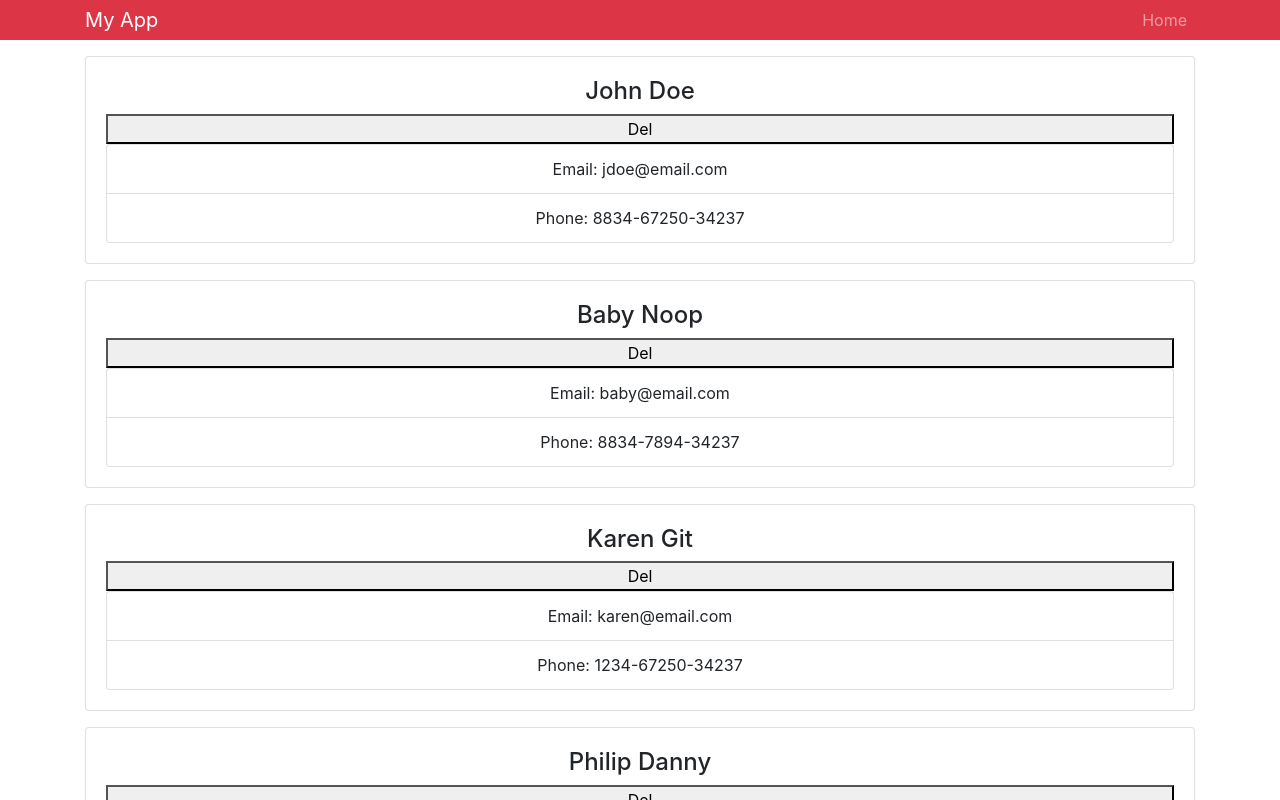
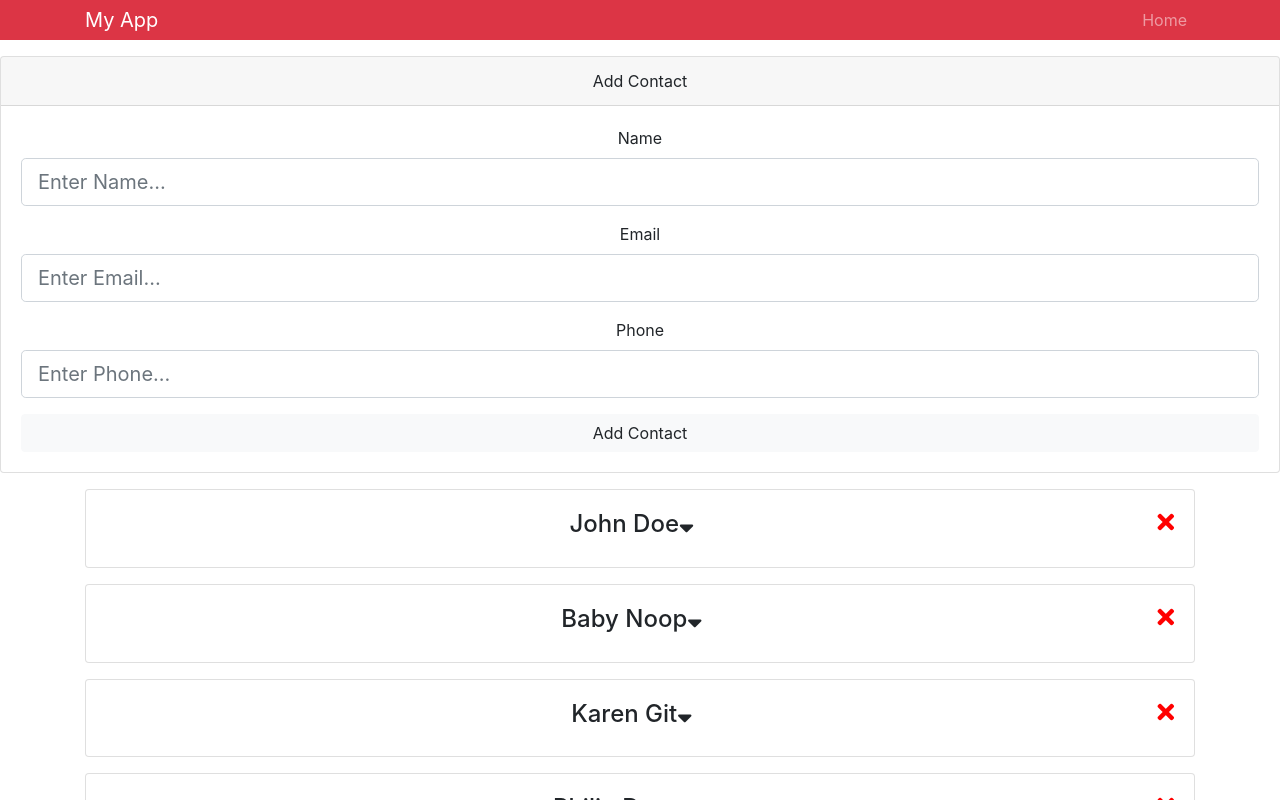
Before and after one commit to phuong-cse-iu/project-manager-react-app, a React (Create React App) app: page / in a window 1280 px wide. Shown: the top 800 px of the page. Built offline with nearby package versions, Linux system fonts and the light colour scheme.

Commit message:
Add form, structure source code

```diff
--- a/public/index.html
+++ b/public/index.html
@@ -10,6 +10,7 @@
     -->
     <link rel="manifest" href="%PUBLIC_URL%/manifest.json">
     <link rel="shortcut icon" href="%PUBLIC_URL%/favicon.ico">
+    <link rel="stylesheet" href="https://use.fontawesome.com/releases/v5.3.1/css/all.css" integrity="sha384-mzrmE5qonljUremFsqc01SB46JvROS7bZs3IO2EmfFsd15uHvIt+Y8vEf7N7fWAU" crossorigin="anonymous">
     <!--
       Notice the use of %PUBLIC_URL% in the tags above.
       It will be replaced with the URL of the `public` folder during the build.
--- a/src/App.js
+++ b/src/App.js
@@ -1,10 +1,11 @@
 import React, { Component } from 'react';
 import logo from './logo.svg';
 import './App.css';
-import Project from './Components/Project';
-import Header from './Components/Header';
+import Header from './layout/Header';
 import 'bootstrap/dist/css/bootstrap.min.css';
-import Contacts from './Components/Contacts';
+import Contacts from './Components/contacts/Contacts';
+import { Provider } from './context';
+import AddContact from './Components/contacts/AddContact';
 
 class App extends Component {
   constructor(props) {
@@ -29,13 +30,16 @@ class App extends Component {
 
   render() {
     return (
-      <div className="App">
+      <Provider>
+        <div className="App">
         <Header title="My App"/>
+        <AddContact />
         <div className="container">
           {/* <Project projects={this.state.projects}/> */}
           <Contacts />
         </div>
       </div>
+      </Provider>
     );
   }
 }
--- a/src/Components/Contact.js
+++ /dev/null
@@ -1,23 +0,0 @@
-import React, { Component } from 'react'
-
-export default class Contact extends Component {
-
-  deleteHandler = ()  => {
-    this.props.deleteContact();
-  }
-
-  render() {
-    const { contact } = this.props;
-
-    return (
-      <div className="card card-body mb-3">
-        <h4>{contact.name}</h4>
-        <button style={{float: "right"}} onClick={this.deleteHandler}>Del</button>
-        <ul className="list-group">
-          <li className="list-group-item">Email: {contact.email}</li>
-          <li className="list-group-item">Phone: {contact.phone}</li>
-        </ul>
-      </div>
-    )
-  }
-}
--- a/src/Components/Contacts.js
+++ /dev/null
@@ -1,63 +0,0 @@
-import React, { Component } from "react";
-import Contact from "./Contact";
-
-class Contacts extends Component {
-  constructor(props) {
-    super(props);
-    this.state = {
-      contacts: [
-        {
-          id: 1,
-          name: "John Doe",
-          email: "jdoe@email.com",
-          phone: "8834-67250-34237"
-        },
-        {
-          id: 2,
-          name: "Baby Noop",
-          email: "baby@email.com",
-          phone: "8834-7894-34237"
-        },
-        {
-          id: 3,
-          name: "Karen Git",
-          email: "karen@email.com",
-          phone: "1234-67250-34237"
-        },
-        {
-          id: 4,
-          name: "Philip Danny",
-          email: "philip@email.com",
-          phone: "2235-67250-34237"
-        }
-      ]
-    };
-  }
-
-  deleteContact = (id) => {
-    const contacts = this.state.contacts;
-
-    const newContacts = contacts.filter(contact => contact.id !== id);
-    this.setState({contacts: newContacts});
-  }
-
-  componentDidMount() {}
-
-  render() {
-    const { contacts } = this.state;
-
-    return (
-      <React.Fragment>
-        {contacts.map(contact => (
-          <Contact
-            contact={contact}
-            key={contact.id}
-            deleteContact={this.deleteContact.bind(this, contact.id)}
-          />
-        ))}
-      </React.Fragment>
-    );
-  }
-}
-
-export default Contacts;
--- /dev/null
+++ b/src/Components/contacts/AddContact.js
@@ -0,0 +1,74 @@
+import React, { Component } from 'react'
+
+class AddContact extends Component {
+  state = {
+    name: '',
+    email: '',
+    phone: '',
+  }
+
+  onFieldsChange = (e) => {
+    this.setState(
+      {
+        [e.target.name] : e.target.value
+      }
+    );
+  }
+
+  onSubmit = (e) => {
+    e.preventDefault();
+    console.log(this.state);
+  }
+
+  render() {
+    const { name, email, phone } = this.state;
+    return (
+      <div className="card mb-3">
+        <div className="card-header">
+          Add Contact
+        </div>
+        <div className="card-body">
+          <form onSubmit={this.onSubmit}>
+            <div className="form-group">
+              <label htmlFor="name">Name</label>
+              <input
+                type="text" className="form-control form-control-lg"
+                placeholder="Enter Name..."
+                name="name"
+                value={name}
+                onChange={this.onFieldsChange}
+              />
+            </div>
+
+            <div className="form-group">
+              <label htmlFor="email">Email</label>
+              <input
+                type="email" className="form-control form-control-lg"
+                placeholder="Enter Email..."
+                name="email"
+                value={email}
+                onChange={this.onFieldsChange}
+              />
+            </div>
+
+            <div className="form-group">
+              <label htmlFor="phone">Phone</label>
+              <input
+                type="text" className="form-control form-control-lg"
+                placeholder="Enter Phone..."
+                name="phone"
+                value={phone}
+                onChange={this.onFieldsChange}
+              />
+            </div>
+            <input type="submit" className="submit" value="Add Contact"
+              className="btn btn-light btn-block"
+            />
+          </form>
+        </div>
+      </div>
+    )
+  }
+}
+
+export default AddContact;
--- /dev/null
+++ b/src/Components/contacts/Contact.js
@@ -0,0 +1,55 @@
+import React, { Component } from "react";
+import { Consumer } from "../../context";
+
+export default class Contact extends Component {
+  constructor(props) {
+    super(props);
+    this.state = {
+      showContactDetails: false
+    };
+  }
+
+  onShowContactDetail = e => {
+    console.log(e.target);
+    this.setState({ showContactDetails: !this.state.showContactDetails });
+  };
+
+  deleteHandler = (id, dispatch) => {
+    dispatch({type: 'DELETE_CONTACT', payload: id});
+  };
+
+  render() {
+    const { contact } = this.props;
+    const { showContactDetails } = this.state;
+    return (
+      <Consumer>
+        {value => {
+          const { dispatch } = value;
+          return (
+            <div className="card card-body mb-3">
+              <h4>
+                {contact.name}
+                <i
+                  onClick={this.onShowContactDetail}
+                  className="fas fa-sort-down"
+                  style={{ cursor: "pointer" }}
+                />
+                <i
+                  className="fas fa-times"
+                  style={{ cursor: "pointer", float: "right", color: "red" }}
+                  onClick={this.deleteHandler.bind(this, contact.id, dispatch)}
+                />
+              </h4>
+              {showContactDetails ? (
+                <ul className="list-group">
+                  <li className="list-group-item">Email: {contact.email}</li>
+                  <li className="list-group-item">Phone: {contact.phone}</li>
+                </ul>
+              ) : null}
+            </div>
+          );
+        }}
+      </Consumer>
+    );
+  }
+}
--- /dev/null
+++ b/src/Components/contacts/Contacts.js
@@ -0,0 +1,32 @@
+import React, { Component } from "react";
+import Contact from "./Contact";
+import { Consumer } from "../../context";
+
+class Contacts extends Component {
+  constructor(props) {
+    super(props);
+    this.state = {};
+  }
+
+  render() {
+    return (
+      <Consumer>
+        {value => {
+          const { contacts } = value;
+          return (
+            <React.Fragment>
+              {contacts.map(contact => (
+                <Contact
+                  contact={contact}
+                  key={contact.id}
+                />
+              ))}
+            </React.Fragment>
+          );
+        }}
+      </Consumer>
+    );
+  }
+}
+
+export default Contacts;
--- /dev/null
+++ b/src/context.js
@@ -0,0 +1,57 @@
+import React, { Component } from 'react'
+
+const Context = React.createContext();
+const reduce = (state, action) => {
+  switch(action.type) {
+    case 'DELETE_CONTACT':
+      return {
+        ...state,
+        contacts: state.contacts.filter(contact => contact.id !== action.payload)
+      }
+    default:
+      return state;
+  }
+}
+
+export class Provider extends Component {
+  state = {
+    contacts: [
+      {
+        id: 1,
+        name: "John Doe",
+        email: "jdoe@email.com",
+        phone: "8834-67250-34237"
+      },
+      {
+        id: 2,
+        name: "Baby Noop",
+        email: "baby@email.com",
+        phone: "8834-7894-34237"
+      },
+      {
+        id: 3,
+        name: "Karen Git",
+        email: "karen@email.com",
+        phone: "1234-67250-34237"
+      },
+      {
+        id: 4,
+        name: "Philip Danny",
+        email: "philip@email.com",
+        phone: "2235-67250-34237"
+      }
+
+    ],
+    dispatch: action => this.setState(state => reduce(state, action))
+  };
+
+  render() {
+    return (
+      <Context.Provider value={this.state}>
+        {this.props.children}
+      </Context.Provider>
+    )
+  }
+}
+
+export const Consumer = Context.Consumer;
--- a/src/Components/Header.js
+++ b/src/layout/Header.js
@@ -1,6 +1,6 @@
 import React, { Component } from 'react'
 import PropTypes from 'prop-types';
-import './header.css';
+import '../Components/header.css';
 
 export default class Header extends Component {
   constructor(props) {
```
